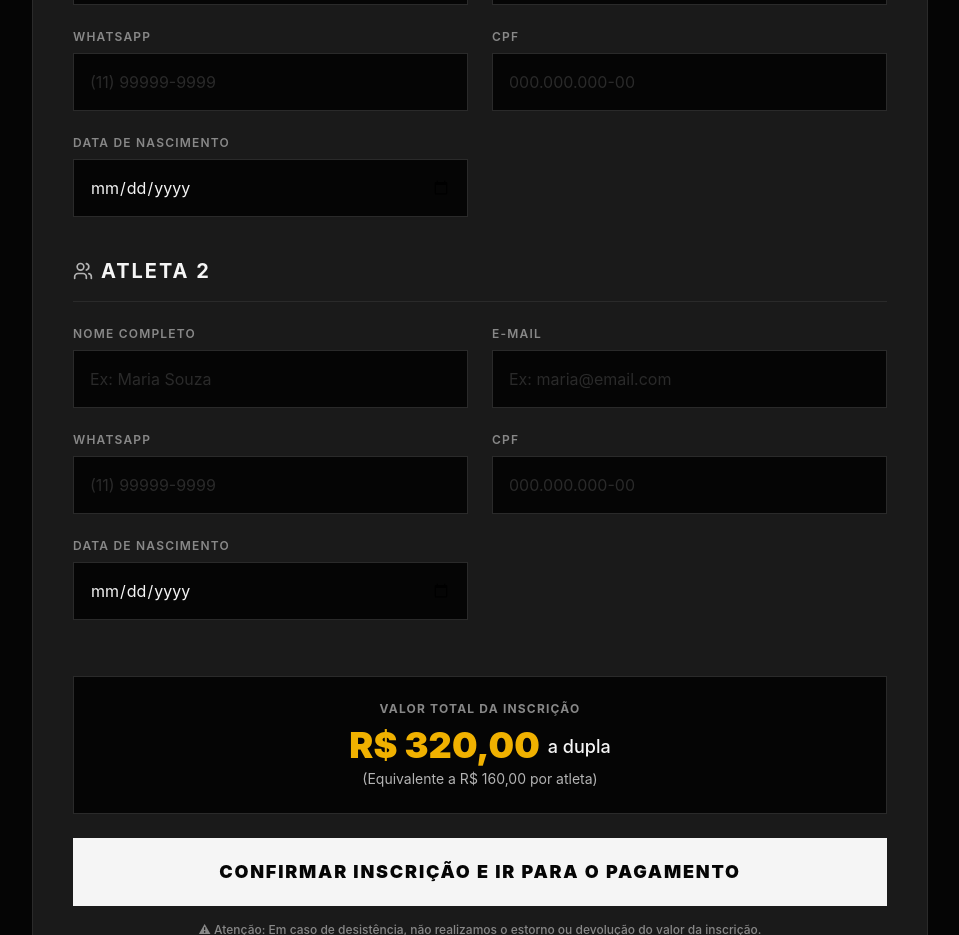
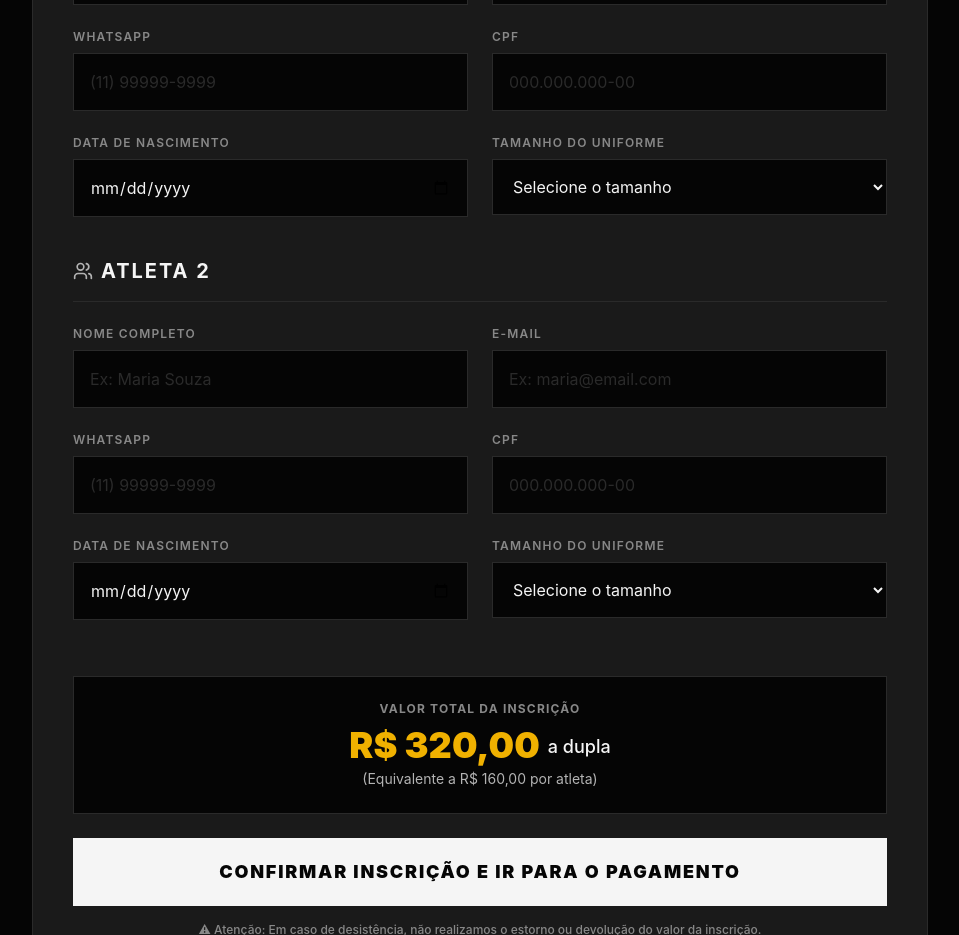
Before and after one commit to victorbenatti/lfh-website, a React (Vite) app: page /inscricao in a window 1280 px wide. Shown: the part 820-1755 px from the top of the page, without its empty margins (160-1119 px from the left). Built offline with nearby package versions, Linux system fonts and the light colour scheme; no server answers; the database is empty.

Commit message:
feat: Add campo de tamanho do uniforme dos atletas no formulario, no painel ADM e no PaymentPage.

```diff
--- a/src/pages/PaymentPage.tsx
+++ b/src/pages/PaymentPage.tsx
@@ -28,6 +28,8 @@ export const PaymentPage: React.FC = () => {
             valor_inscricao,
             categoria,
             status,
+            tamanho_p1,
+            tamanho_p2,
             duplas (
               atleta1:atleta_1_id (nome_completo),
               atleta2:atleta_2_id (nome_completo)
@@ -106,8 +108,14 @@ export const PaymentPage: React.FC = () => {
                 <div className="grid grid-cols-1 sm:grid-cols-2 gap-8 mb-10">
                   <div>
                     <h3 className="text-xs uppercase tracking-widest font-semibold text-brand-gray mb-1">Dupla Registrada</h3>
-                    <p className="font-medium text-lg">{atleta1Nome}</p>
-                    <p className="font-medium text-lg">{atleta2Nome}</p>
+                    <p className="font-medium text-lg flex items-center gap-2">
+                      {atleta1Nome}
+                      {data?.tamanho_p1 && <span className="text-[10px] font-bold uppercase tracking-wider bg-brand-surface-light text-brand-metallic px-2 py-0.5 rounded-sm">Tam. {data.tamanho_p1}</span>}
+                    </p>
+                    <p className="font-medium text-lg flex items-center gap-2">
+                      {atleta2Nome}
+                      {data?.tamanho_p2 && <span className="text-[10px] font-bold uppercase tracking-wider bg-brand-surface-light text-brand-metallic px-2 py-0.5 rounded-sm">Tam. {data.tamanho_p2}</span>}
+                    </p>
                   </div>
                   <div>
                     <h3 className="text-xs uppercase tracking-widest font-semibold text-brand-gray mb-1">Status Atual</h3>
--- a/src/pages/RegistrationPage.tsx
+++ b/src/pages/RegistrationPage.tsx
@@ -53,6 +53,7 @@ export const RegistrationPage: React.FC = () => {
   const [player1Phone, setPlayer1Phone] = useState('');
   const [player1Cpf, setPlayer1Cpf] = useState('');
   const [player1Dob, setPlayer1Dob] = useState('');
+  const [player1Size, setPlayer1Size] = useState('');
 
   // Form states Atleta 2
   const [player2Name, setPlayer2Name] = useState('');
@@ -60,6 +61,7 @@ export const RegistrationPage: React.FC = () => {
   const [player2Phone, setPlayer2Phone] = useState('');
   const [player2Cpf, setPlayer2Cpf] = useState('');
   const [player2Dob, setPlayer2Dob] = useState('');
+  const [player2Size, setPlayer2Size] = useState('');
 
   const [category, setCategory] = useState('Masculino');
   const [level, setLevel] = useState('Estreante');
@@ -227,7 +229,9 @@ export const RegistrationPage: React.FC = () => {
           edicao_id: edicaoData.id,
           categoria: categoriaDb,
           valor_inscricao: totalPrice,
-          status: 'PENDENTE'
+          status: 'PENDENTE',
+          tamanho_p1: player1Size,
+          tamanho_p2: player2Size
         })
         .select('id')
         .single();
@@ -239,8 +243,8 @@ export const RegistrationPage: React.FC = () => {
         throw subError;
       }
 
-      setPlayer1Name(''); setPlayer1Email(''); setPlayer1Phone(''); setPlayer1Cpf(''); setPlayer1Dob('');
-      setPlayer2Name(''); setPlayer2Email(''); setPlayer2Phone(''); setPlayer2Cpf(''); setPlayer2Dob('');
+      setPlayer1Name(''); setPlayer1Email(''); setPlayer1Phone(''); setPlayer1Cpf(''); setPlayer1Dob(''); setPlayer1Size('');
+      setPlayer2Name(''); setPlayer2Email(''); setPlayer2Phone(''); setPlayer2Cpf(''); setPlayer2Dob(''); setPlayer2Size('');
 
       navigate(`/pagamento/${inscricaoData.id}`);
     } catch (err: any) {
@@ -397,6 +401,21 @@ export const RegistrationPage: React.FC = () => {
                     required
                   />
                 </div>
+                <div>
+                  <label className="block text-brand-gray text-xs uppercase tracking-widest font-semibold mb-2">Tamanho do Uniforme</label>
+                  <select
+                    className="w-full bg-brand-black border border-brand-surface-light p-4 text-brand-white focus:outline-none focus:border-brand-white transition-colors"
+                    value={player1Size}
+                    onChange={e => setPlayer1Size(e.target.value)}
+                    required
+                  >
+                    <option value="" disabled>Selecione o tamanho</option>
+                    <option value="P">P</option>
+                    <option value="M">M</option>
+                    <option value="G">G</option>
+                    <option value="GG">GG</option>
+                  </select>
+                </div>
               </div>
             </div>
 
@@ -462,6 +481,21 @@ export const RegistrationPage: React.FC = () => {
                     required
                   />
                 </div>
+                <div>
+                  <label className="block text-brand-gray text-xs uppercase tracking-widest font-semibold mb-2">Tamanho do Uniforme</label>
+                  <select
+                    className="w-full bg-brand-black border border-brand-surface-light p-4 text-brand-white focus:outline-none focus:border-brand-white transition-colors"
+                    value={player2Size}
+                    onChange={e => setPlayer2Size(e.target.value)}
+                    required
+                  >
+                    <option value="" disabled>Selecione o tamanho</option>
+                    <option value="P">P</option>
+                    <option value="M">M</option>
+                    <option value="G">G</option>
+                    <option value="GG">GG</option>
+                  </select>
+                </div>
               </div>
             </div>
 
```
Also changed, not shown: src/pages/AdminDashboard.tsx (+73 -7 lines).
